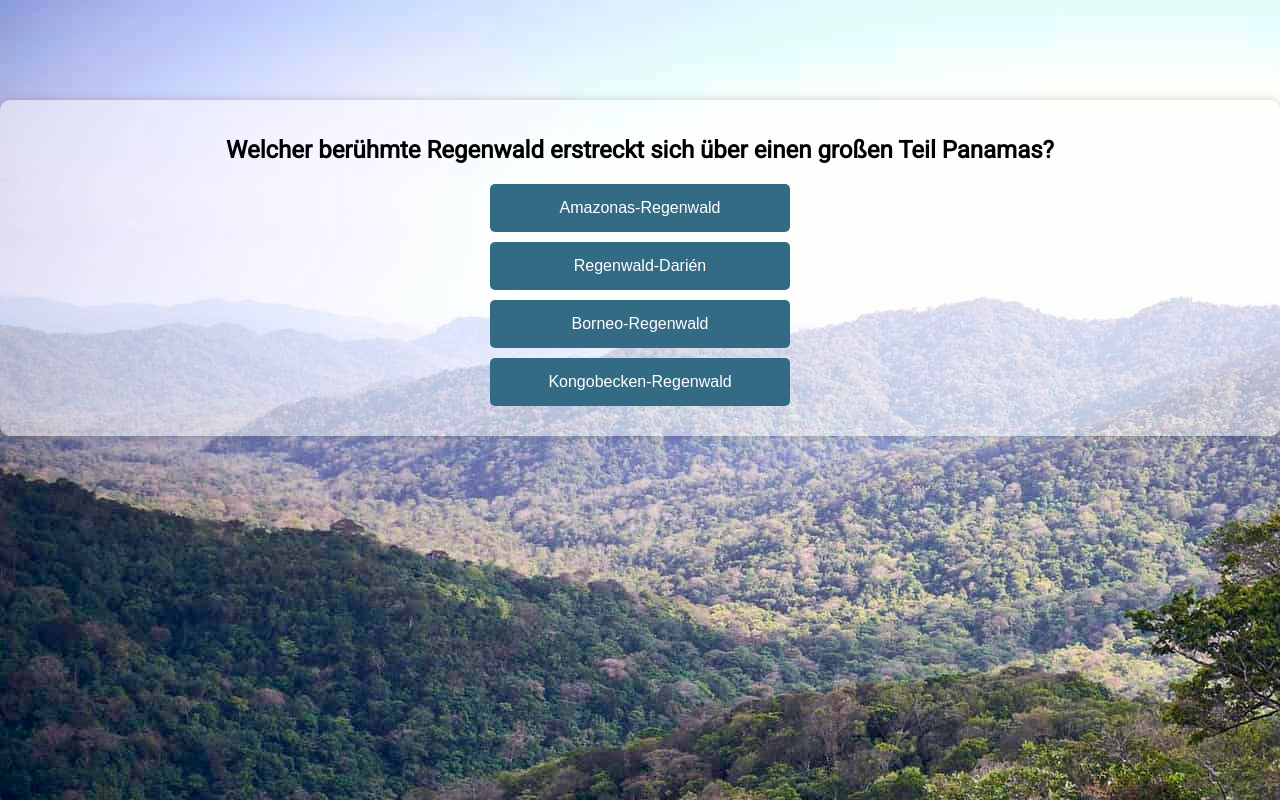
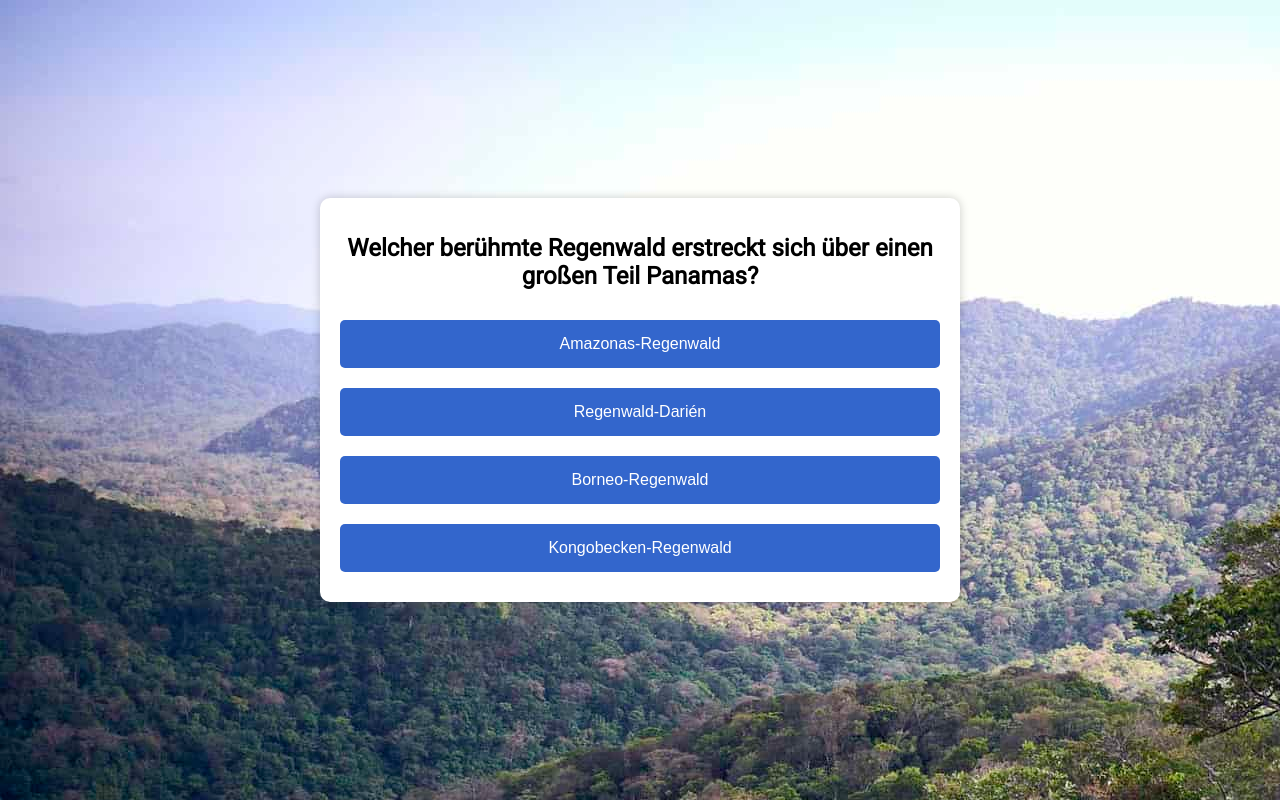
Before and after one commit to b4mbus88/QuizPanama, a plain HTML site: page index.html in a window 1280 px wide. Drawn offline with Linux system fonts and the light colour scheme.

Commit message:
Update styles.css

```diff
--- a/styles.css
+++ b/styles.css
@@ -4,14 +4,19 @@ body {
   background-color: #f2f2f2;
   margin: 0;
   padding: 0;
+  display: flex;
+  justify-content: center;
+  align-items: center;
+  height: 100vh;
 }
 
 #quiz-container {
-    margin-top: 100px;
   padding: 20px;
-    background-color: rgba(255, 255, 255, 0.5);
+  background-color: #fff;
   box-shadow: 0 0 10px rgba(0, 0, 0, 0.2);
   border-radius: 10px;
+  width: 80%;
+  max-width: 600px;
 }
 
 #question {
@@ -19,16 +24,20 @@ body {
   margin-bottom: 20px;
 }
 
+#options {
+  display: flex;
+  flex-direction: column;
+  align-items: center;
+}
+
 .option {
-    display: block;
-    width: 80%;
-    max-width: 300px;
-    margin: 10px auto;
+  width: 100%;
+  margin: 10px 0;
   padding: 15px;
   font-size: 16px;
-    background-color: #336b85;
+  background-color: #3366cc;
   color: #fff;
-    border:  #062331;
+  border: none;
   border-radius: 5px;
   cursor: pointer;
   transition: background-color 0.3s ease;
```
Lines whose indentation alone changed are shown as unchanged.
